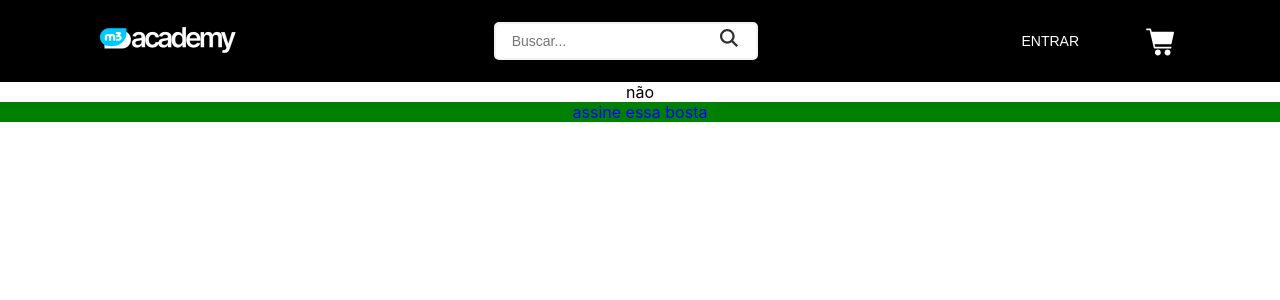
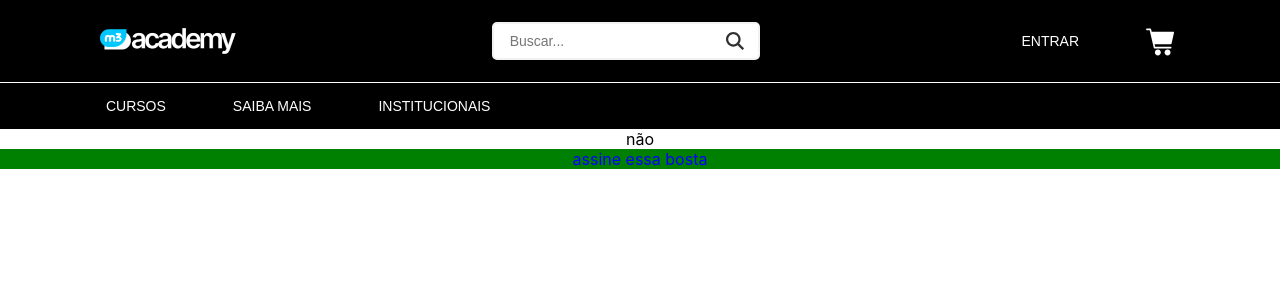
Before and after one commit to Marcello08m/-desafio-react-e-typescript-marcello-martins, a React (Create React App) app: page /institucional in a window 1280 px wide. Shown: the top 300 px of the page. Built offline with nearby package versions, Linux system fonts and the light colour scheme.

Commit message:
fix(header): fix scss search bar

```diff
--- a/src/components/Header/index.tsx
+++ b/src/components/Header/index.tsx
@@ -21,6 +21,11 @@ export default function Header() {
           </div>
         </div>
       </header>
+      <div className={styles.secondDiv}>
+        <button className={styles.secondHeaderButton}>cursos</button>
+        <button className={styles.secondHeaderButton}>saiba mais</button>
+        <button className={styles.secondHeaderButton}>institucionais</button>
+      </div>
     </>
   );
 }
--- a/src/components/Header/styles.module.scss
+++ b/src/components/Header/styles.module.scss
@@ -2,36 +2,47 @@
   background: black;
   padding: 22px 0;
   color: white;
+
   .firstDiv {
     display: flex;
     align-items: center;
     justify-content: space-between;
+
     .searchDiv {
+      width: 20.63vw;
+      background: white;
+      border-radius: 5px;
+      border: 2px solid #f2f2f2;
+      position: relative;
+      display: flex;
+      align-items: center;
+      justify-content: center;
+      gap: 3.79%;
+
       input {
-        padding-left: 16px;
+        display: flex;
         font-size: 14px;
         height: 32px;
-        border-radius: 5px;
-        border: 2px solid #f2f2f2;
-        width: 100%;
+        border: 0;
+        width: 77.27%;
       }
-      width: 20.63vw;
-      position: relative;
-      display: flex;
+
       img {
-        padding: 7px 0px;
+        cursor: pointer;
         display: flex;
-        width: 1.41vw;
-        position: absolute;
-        right: 20px;
+        // width: 1.41vw;
+        position: relative;
       }
     }
+
     .headerButton {
       display: flex;
       gap: 55px;
       padding-right: 7.81vw;
       height: 28px;
+
       .buttonEntrar {
+        cursor: pointer;
         justify-content: center;
         text-transform: uppercase;
         align-items: center;
@@ -43,20 +54,42 @@
         height: 28px;
         border: 0;
       }
+
       .cartButton {
+        cursor: pointer;
+        background: black;
+        height: 28px;
+        border: 0;
+
         img {
           display: flex;
           height: 28px;
         }
-        background: black;
-        height: 28px;
-        border: 0;
       }
     }
+
     .logo {
       display: flex;
-      //   padding-left: 7.81vw;
-      padding: 5px 0 7px 7.81vw;
+      padding-left: 7.81vw;
     }
   }
 }
+
+.secondDiv {
+  background: black;
+  margin-top: 1px;
+  display: flex;
+  flex-direction: row;
+  padding: 14px 0 14px 7.81vw;
+  gap: 55px;
+
+  .secondHeaderButton {
+    background: black;
+    color: white;
+    border: 0;
+    text-transform: uppercase;
+    font-weight: 500;
+    font-size: 14px;
+    cursor: pointer;
+  }
+}
```
